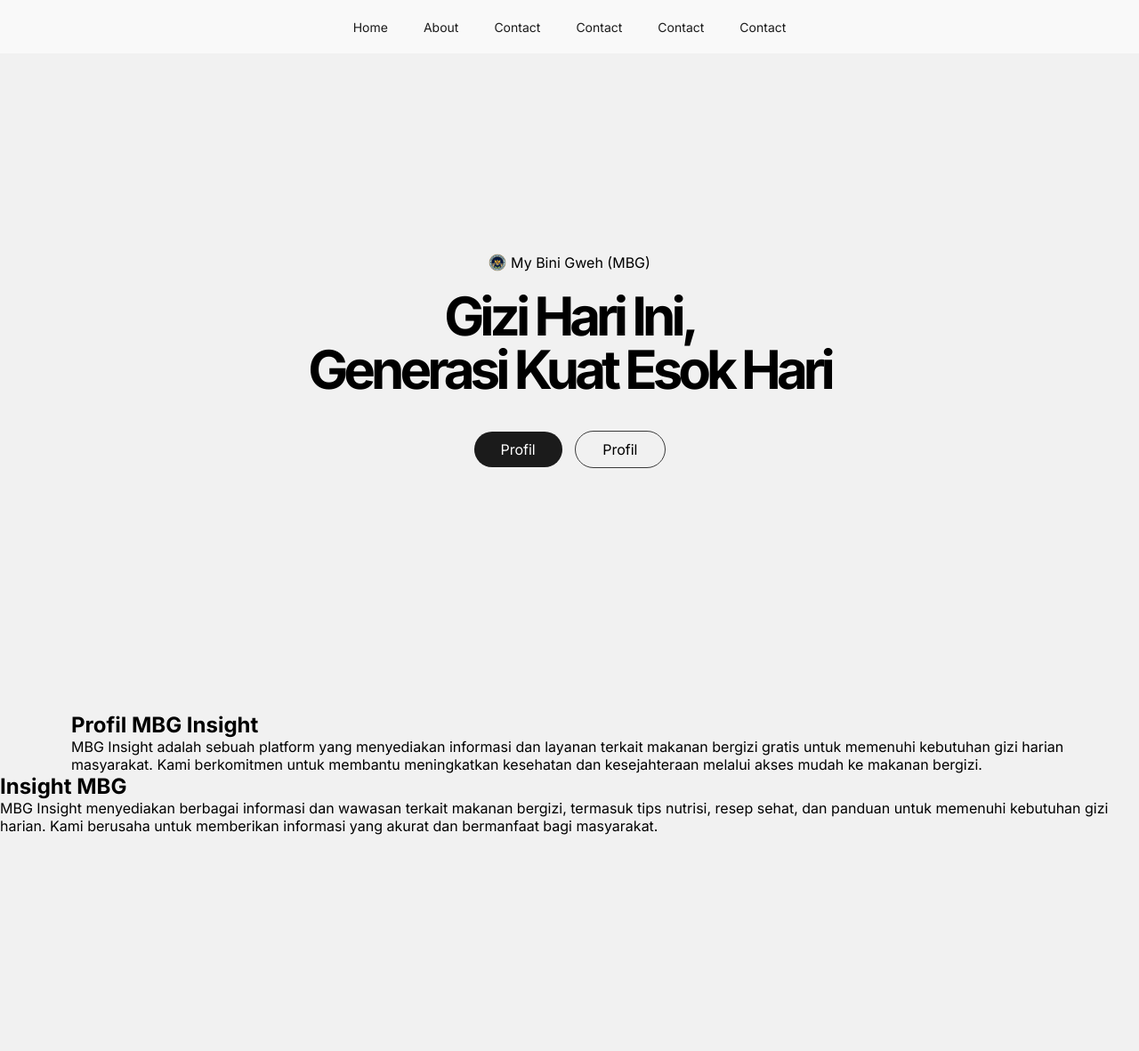
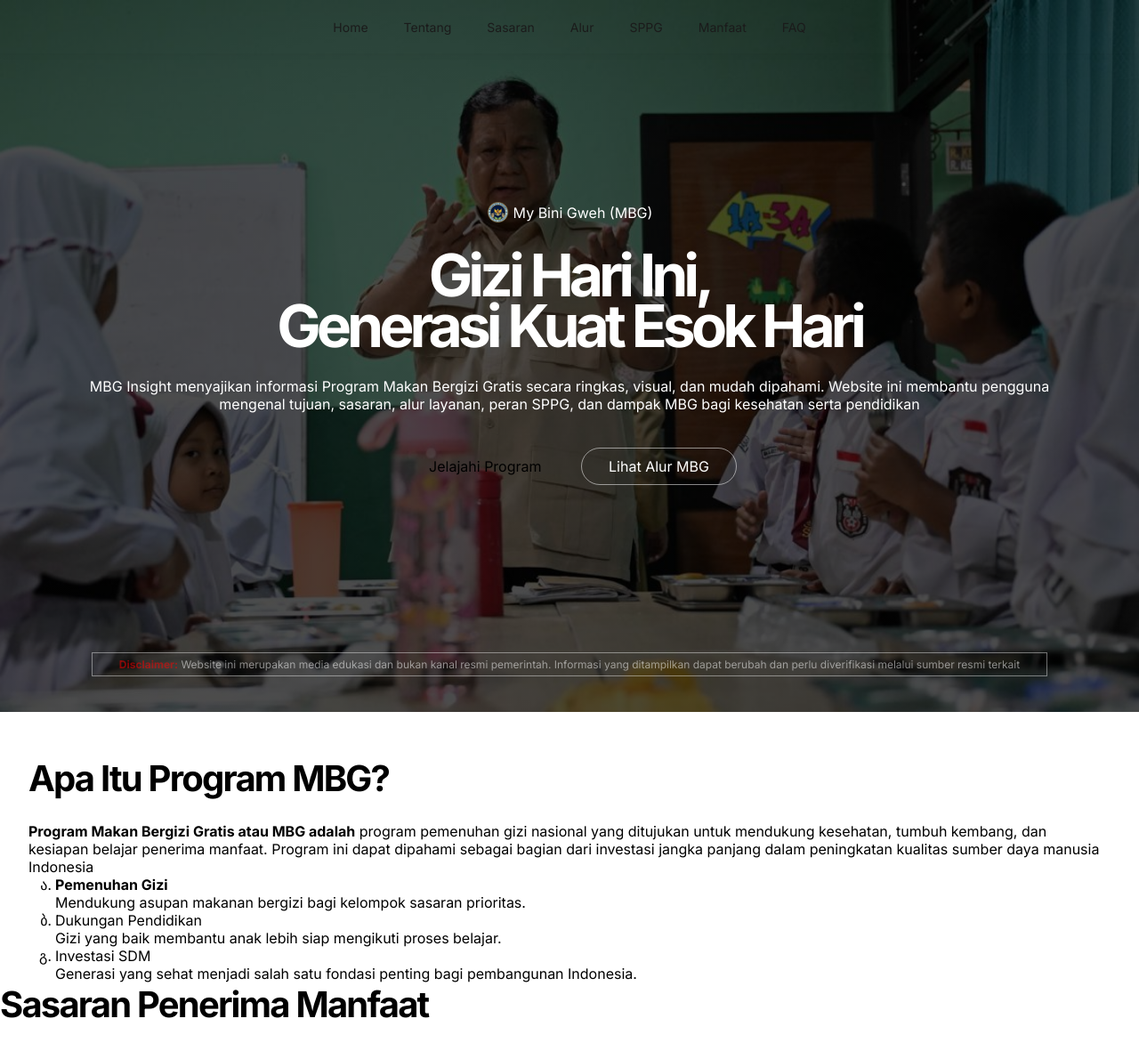
Before and after one commit to fadd3079-prog/webdes-mbg, a website: page index.html in a window 1280 px wide. Shown: the top 1181 px of the page at 89% size. Before the commit the page ends 938 px from the top, so only its background shows below. Drawn offline with Linux system fonts and the light colour scheme.

Commit message:
apdet dikit

```diff
--- a/index.html
+++ b/index.html
@@ -11,11 +11,13 @@
         <nav>
             <ul>
                 <li><a href="#home">Home</a></li>
-                <li><a href="#profile">About</a></li>
-                <li><a href="#members">Contact</a></li>
-                <li><a href="#contact">Contact</a></li>
-                <li><a href="#contact">Contact</a></li>
-                <li><a href="#contact">Contact</a></li>
+                <li><a href="#tentang">Tentang</a></li>
+                <li><a href="#sasaran">Sasaran</a></li>
+                <li><a href="#alur">Alur</a></li>
+                <li><a href="#sppg">SPPG</a></li>
+                <li><a href="#manfaat">Manfaat</a></li>
+                <li><a href="#faq">FAQ</a></li>
+
             </ul>
         </nav>
     </header>
@@ -24,24 +26,49 @@
     <main>
         <section id="home" class="container home">
             <div class="logohome">
-            <img src="assets/logombg.png" alt="My Bini Gweh (MBG)" class="logombg" target="_blank"><p>My Bini Gweh (MBG)</p></div>
+                <img src="assets/logombg.png" alt="My Bini Gweh (MBG)" class="logombg" target="_blank">
+                <p>My Bini Gweh (MBG)</p>
+            </div>
             <div class="headline">
                 <h1>Gizi Hari Ini,<br>Generasi Kuat Esok Hari</h1>
             </div>
+            <p>MBG Insight menyajikan informasi Program Makan Bergizi Gratis secara ringkas, visual, dan mudah dipahami.
+                Website ini membantu pengguna<br>mengenal tujuan, sasaran, alur layanan, peran SPPG, dan dampak MBG bagi
+                kesehatan serta pendidikan</p>
             <div class="button">
-                <a href="#profile" class="button1">Profil</a>
-                <a href="#insight" class="button2">Profil</a>
+                <a href="#tentang" class="button1">Jelajahi Program</a>
+                <a href="#alur" class="button2">Lihat Alur MBG</a>
+            </div>
+            <p class="disclaimer"><b style="color: #ff0000;">Disclaimer:</b> Website ini merupakan media edukasi dan
+                bukan kanal resmi pemerintah. Informasi yang ditampilkan dapat berubah dan perlu diverifikasi melalui
+                sumber resmi terkait</p>
+        </section>
+
+        <section id="tentang" class="container tentang">
+            <div class="tentang-content">
+                <h2>Apa Itu Program MBG?</h2>
+                <p><b>Program Makan Bergizi Gratis atau MBG adalah</b> program pemenuhan gizi nasional yang ditujukan
+                    untuk mendukung kesehatan, tumbuh kembang, dan kesiapan belajar penerima manfaat. Program ini dapat
+                    dipahami sebagai bagian dari investasi jangka panjang dalam peningkatan kualitas sumber daya manusia
+                    Indonesia</p>
+            </div>
+            <div>
+                <ul>
+                    <li><b>Pemenuhan Gizi</b></li>
+                    <p>Mendukung asupan makanan bergizi bagi kelompok sasaran prioritas.</p>
+                    <li>Dukungan Pendidikan</li>
+                    <p>Gizi yang baik membantu anak lebih siap mengikuti proses belajar.</p>
+                    <li>Investasi SDM</li>
+                    <p>Generasi yang sehat menjadi salah satu fondasi penting bagi pembangunan Indonesia.</p>
+                </ul>
             </div>
         </section>
 
-        <section id="profile" class="container profile">
-            <div class="profile-content">
-                <h2>Profil MBG Insight</h2>
-                <p>MBG Insight adalah sebuah platform yang menyediakan informasi dan layanan terkait makanan bergizi
-                    gratis untuk memenuhi kebutuhan gizi harian masyarakat. Kami berkomitmen untuk membantu meningkatkan
-                    kesehatan dan kesejahteraan melalui akses mudah ke makanan bergizi.</p>
+        <selection id="sasaran" >
+            <div>
+                <h2>Sasaran Penerima Manfaat</h2>
             </div>
-        </section>
+        </selection>
 
         <section id="insight" class="container-insight">
             <div class="insight-content">
@@ -50,7 +77,13 @@
                     nutrisi, resep sehat, dan panduan untuk memenuhi kebutuhan gizi harian. Kami berusaha untuk
                     memberikan informasi yang akurat dan bermanfaat bagi masyarakat.</p>
             </div>
+
         </section>
+        <selection>
+            <div>
+                <h2></h2>
+            </div>
+        </selection>
     </main>
     <script src="index.js"></script>
 
--- a/style.css
+++ b/style.css
@@ -1,27 +1,37 @@
+/* DEKSTOP ONLY */
+
 @import url("https://fonts.googleapis.com/css2?family=Inter:wght@400;700&display=swap");
 
-*,
-html {
+
+*,html {
     margin: 0;
     padding: 0;
     box-sizing: border-box;
     font-family: "Inter", sans-serif;
 }
 
+body {
+    background-color: #ffffff;
+}
+
 header {
-    background-color: #f9f9f9;
+    background-color: var(--light);
+    box-shadow: 0 1px 8px rgba(0, 0, 0, 0.05);
+    height: 60px;
+    width: 100%;
+    position: fixed;
+    top: 0;
+    left: 0;
+    z-index: 999;
     display: flex;
     justify-content: center;
     align-items: center;
-    height: 60px;
-    position: fixed;
-    width: 100%;
 }
 
 header ul {
     list-style: none;
     display: flex;
-    padding: 10px;
+    gap: 40px;
 }
 
 header a {
@@ -30,80 +40,106 @@ header a {
     font-size: 14px;
 }
 
-header li {
-    margin: 0 20px;
+header a:hover {
+    color: var(--muted);
 }
 
-header a:hover {
-    color: #8d8d8d;
+h2{
+    font-size: 40px;
+    letter-spacing: -1.8px;
+    padding-bottom: 25px;
 }
-
-body {
-    background-color: #f1f1f1;
+.tentang ul{
+    margin-left: 30px;
+}
+.tentang li{
+    list-style:georgian;;
 }
 
 .container {
-    max-width: 1400px;
-    margin: 0 80px;
+    width: min(100% - 64px, 1400px);
+    margin: 0 auto;
 }
 
 .home {
+    min-height: 100svh;
+    width: 100%;
+    padding-bottom: 40px;
+    position: relative;
+    background-image: linear-gradient(rgba(0, 0, 0, 0.7), rgba(0, 0, 0, 0.7)), url("assets/prabowo1.jpg");
+    background-size: cover;
+    background-position: center;
+    background-repeat: no-repeat;
+    color: white;
+    text-align: center;
     display: flex;
+    flex-direction: column;
     justify-content: center;
     align-items: center;
-    flex-direction: column;
-    height: 100svh;
 }
-.logohome{
+
+.logohome {
     display: flex;
     justify-content: center;
     align-items: center;
 }
-.logombg{
+
+.logombg {
     width: 25px;
-    padding-right: 5px;
+    margin-right: 5px;
 }
 
 .headline {
+    width: 100%;
+    font-size: 44px;
+    letter-spacing: -5px;
+    line-height: 0.85;
     text-align: center;
-    /* border: solid black; */
-    font-size: 40px;
-    letter-spacing: -5px;
-    line-height: 1;
-    padding-bottom: 50px;
-    padding-top: 20px;
+    margin: 30px;
 }
 
+
+
+.button {
+    margin-top: 50px;
+}
 
 .button1,
 .button2 {
     padding: 10px 30px;
+    border-radius: 100px;
+    text-decoration: none;
 }
 
 .button1 {
-
-    background-color: #1b1b1b;
-    text-decoration: none;
-    color: #ffffff;
+    background-color: var(--light);
+    color: #000000;
     margin-right: 10px;
-    border-radius: 100px;
 }
 
 .button2 {
-
     background-color: transparent;
-    text-decoration: none;
-    color: #000000;
-    border: solid 1px #3a3a3a;
-    border-radius: 100px;
+    color: #ffffff;
+    border: 1px solid rgba(241, 241, 241, 0.555);
 }
 
 .button1:hover {
-    background-color: #3a3a3a;
-    padding: 10.5px 30.5px;
+    background-color: #f0f0f0;
 }
 
 .button2:hover {
-    color: #5a5a5a;
-    padding: 10.5px 30.5px;
+    color: #d3d3d3;
 }
+
+.disclaimer {
+    position: absolute;
+    bottom: 40px;
+    font-size: 12px;
+    opacity: 0.5;
+    border: solid rgba(255, 255, 255, 0.841) 0.5px;
+    padding: 5px 30px;
+}
+
+.tentang{
+    padding-top: 50px;
+}
```
Also changed, not shown: docs/content-mbg.md (+1 -1 lines), docs/prd.md (+1 -0 lines).
